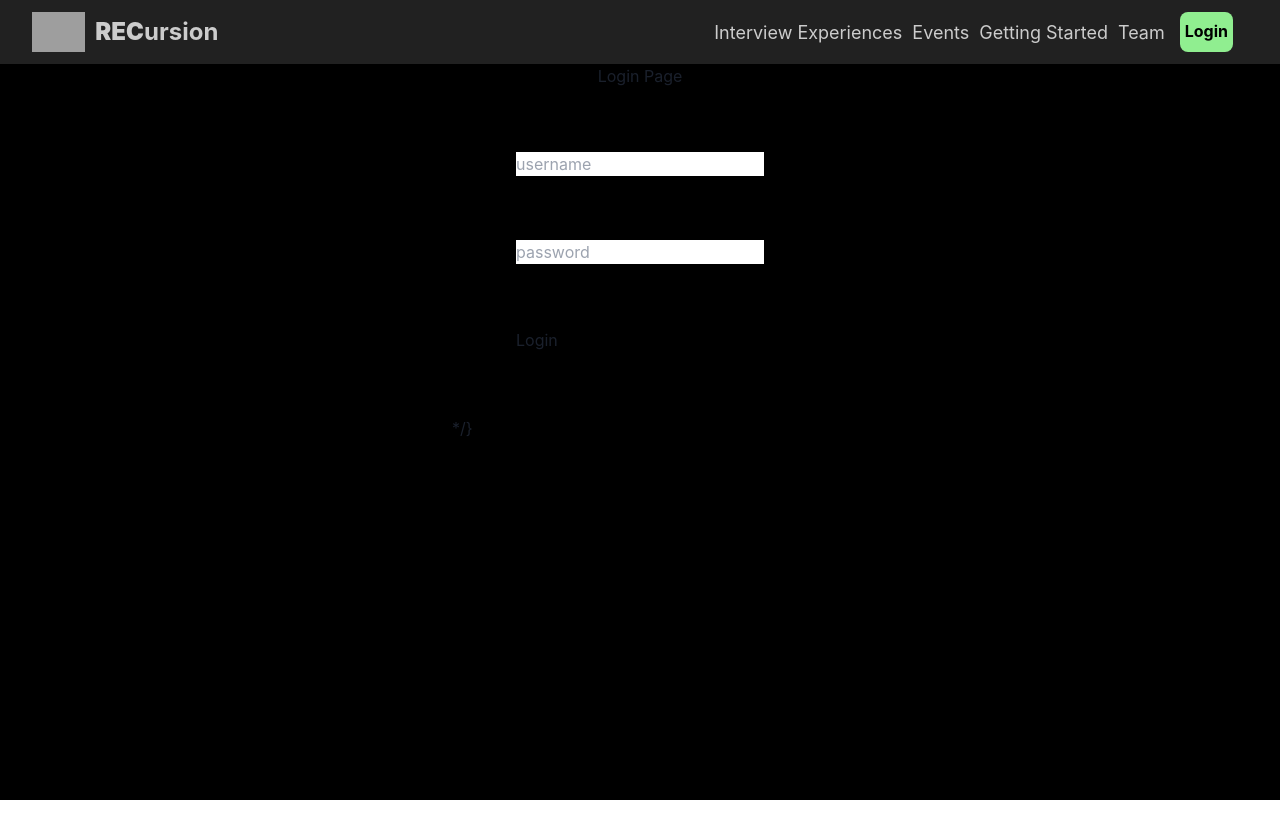
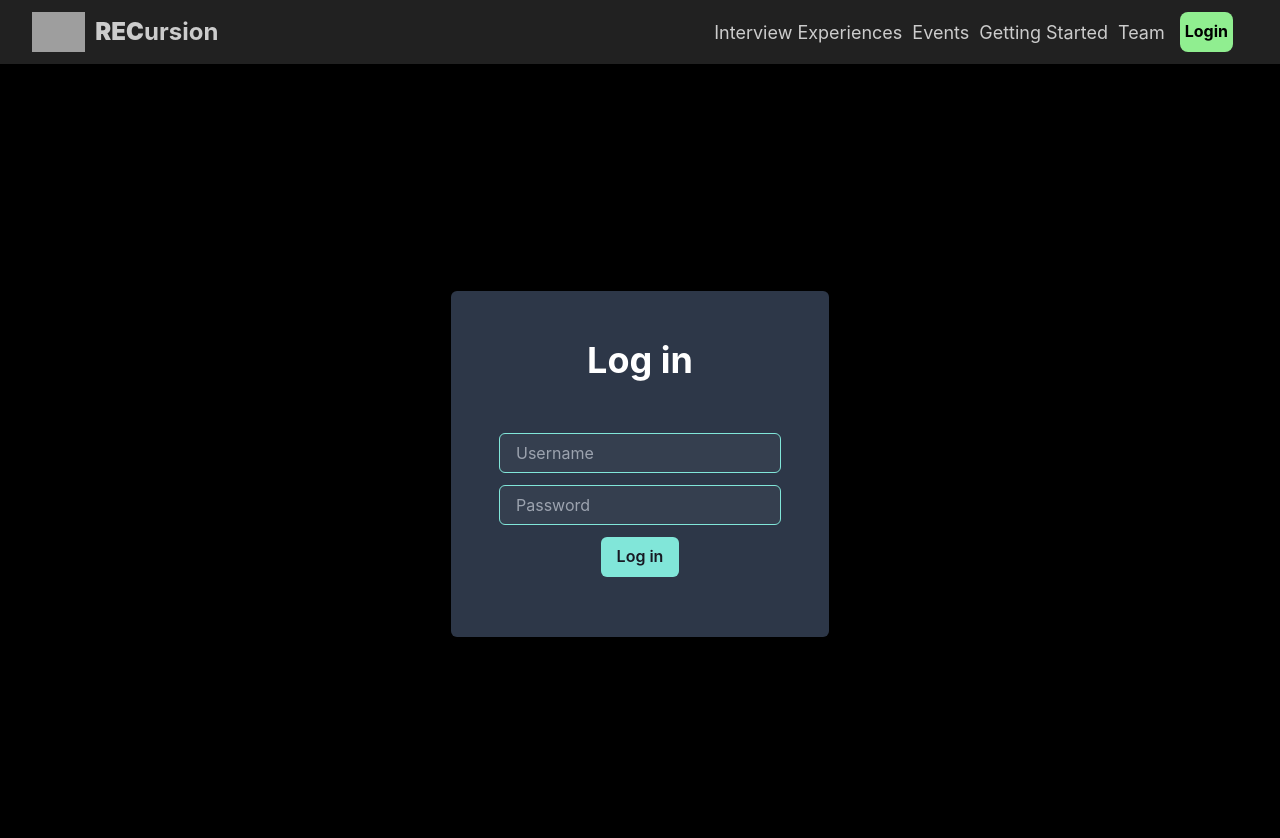
Before and after one commit to RECursion-NITD/RECursionNITD-Frontend, a React (Create React App) app: page /login in a window 1280 px wide. Shown: the top 838 px of the page. Before the commit the page ends 800 px from the top, so only its background shows below. Built offline with nearby package versions, Linux system fonts and the light colour scheme; grey boxes are pictures that could not be loaded.

Commit message:
update login.jsx

```diff
--- a/src/components/Login.jsx
+++ b/src/components/Login.jsx
@@ -3,13 +3,10 @@ import useAuth from "../hooks/useAuth";
 import React, { useState, useEffect } from "react";
 import useLoading from "../hooks/useLoading";
 import Loader from "./Loader";
+import { Flex, Heading, Input, Button } from "@chakra-ui/react";
+import { login } from "../api/login";
 
 const Login = () => {
-  // const {user,
-  //   token,
-  //   loginUser,
-  //   logoutUser}=useContext(AuthContext);
-  // const navigate=useNavigate();
   const location = useLocation();
   const from = location.state?.from.pathname || "/";
   const { token, loginUser } = useAuth();
@@ -35,8 +32,7 @@ const Login = () => {
     e.preventDefault();
     // setLoading(true);
     const formData = { username: username, password: password };
-    console.log(formData);
-    loginUser(formData);
+    await loginUser(formData);
   };
 
   return loading ? (
@@ -47,28 +43,62 @@ const Login = () => {
     <>
       {token && <Navigate to={from} />}
       <div style={{ display: "flex", flexDirection: "column", margin: "4em" }}>
-        <h1>Login Page</h1>
         <form onSubmit={(e) => handleFormSubmit(e)}>
-          <input
-            style={{ display: "flex", flexDirection: "column", margin: "4em" }}
+          <Flex
+            height={"100vh"}
+            alignItems={"center"}
+            justifyContent={"center"}
+          >
+            <Flex
+              direction={"column"}
+              background={"gray.700"}
+              p={12}
+              rounded={6}
+            >
+              <Heading mb={50} color={"white"}>
+                Log in
+              </Heading>
+              <Input
+                placeholder="Username"
+                variant={"filled"}
+                background={"whiteAlpha.50"}
+                border="1px"
+                borderColor="teal.200"
+                mb={3}
+                type={"text"}
                 onChange={(e) => handleUsernameChange(e)}
-            placeholder="username"
                 value={username}
               />
-
-          <input
-            style={{ display: "flex", flexDirection: "column", margin: "4em" }}
+              <Input
+                placeholder="Password"
+                variant={"filled"}
+                mb={3}
+                background={"whiteAlpha.50"}
+                border="1px"
+                borderColor="teal.200"
+                type={"password"}
                 onChange={(e) => handlePasswordChange(e)}
-            placeholder="password"
                 value={password}
               />
-
-          <button
-            style={{ display: "flex", flexDirection: "column", margin: "4em" }}
+              <Button
+                onClick={() => {
+                  login({ username, password });
+                }}
+                background={"teal.200"}
+                _hover={{ bg: "teal.300" }}
+                _active={{
+                  bg: "teal.400",
+                  transform: "scale(0.95)",
+                }}
+                color={"gray.900"}
+                mb={3}
                 type="submit"
+                style={{ hover: "teal.300" }}
               >
-            Login
-          </button> */}
+                Log in
+              </Button>
+            </Flex>
+          </Flex>
         </form>
       </div>
     </>
```
Lines whose indentation alone changed are shown as unchanged.
